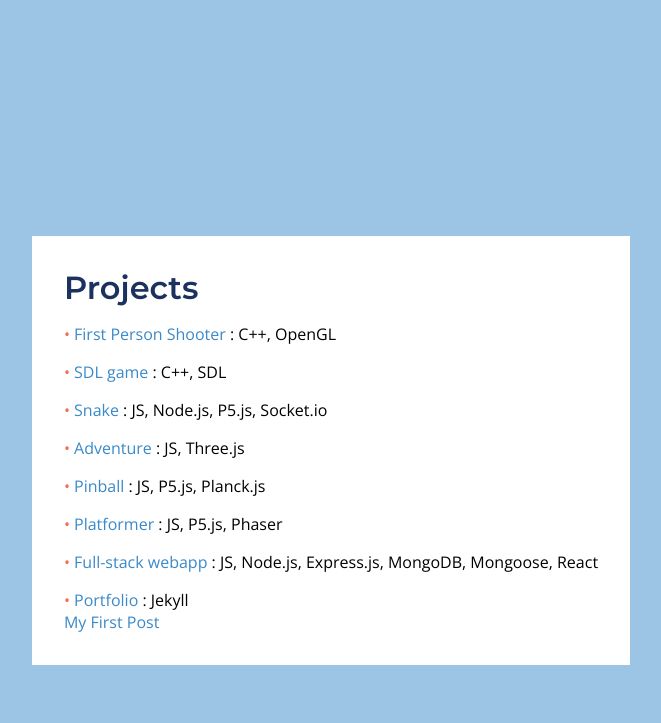
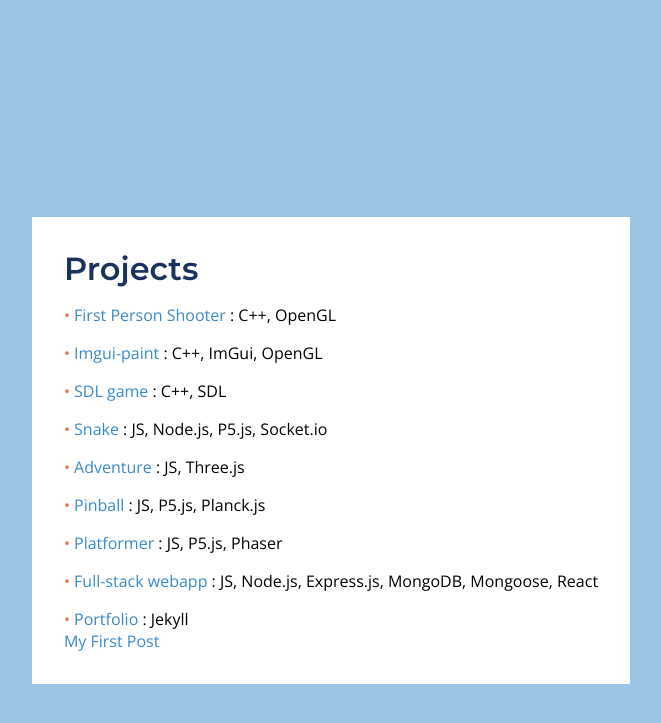
Before and after one commit to h4k1m0u/portfolio, a Jekyll site: the page built from index.html, in a window 1280 px wide. Shown: the top 723 px of the page, without its empty margins (309-970 px from the left). Built offline with Jekyll 4.4.1, drawn with Linux system fonts in a browser that asks for light colours.

Commit message:
Add imgui-paint to portfolio

```diff
--- a/index.html
+++ b/index.html
@@ -2,8 +2,11 @@
 # front matter in yaml
 projects:
   - name: First Person Shooter
-    repo: https://github.com/h4k1m0u/first-person-shooter
+    repo: https://github.com/OpenGL-Graphics/first-person-shooter
     env:  C++, OpenGL
+  - name: Imgui-paint
+    repo: https://github.com/OpenGL-Graphics/imgui-paint
+    env:  C++, ImGui, OpenGL
   - name: SDL game
     repo: https://github.com/h4k1m0u/sdl-game
     env:  C++, SDL
```
Also changed, not shown: README.md.
